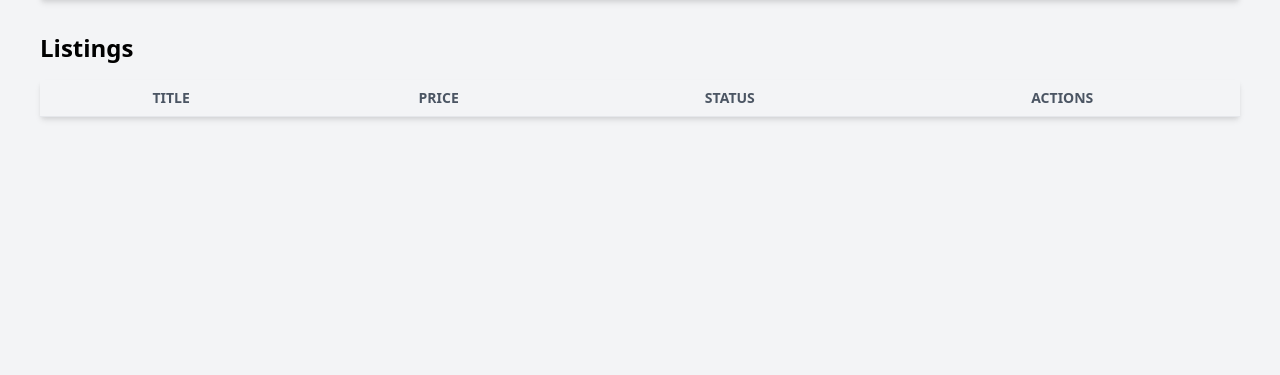
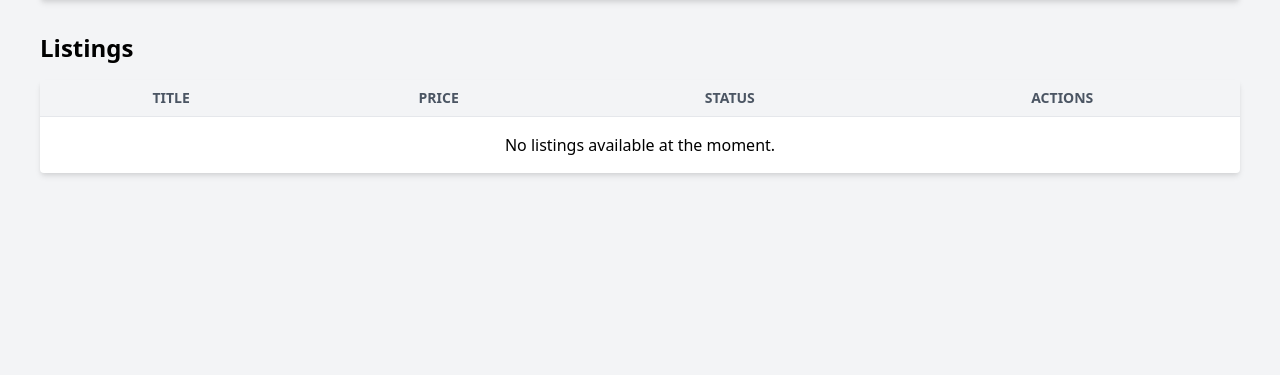
Before and after one commit to johnmilanoski/repl_resellitems, a Flask app: template templates/admin/panel.html in a window 1280 px wide. Shown: the part 347-722 px from the top of the page. Run offline with Flask 3, Linux system fonts and the light colour scheme; the template is opened without the code that fills it: values that come from a table or form of the project are taken from there, others are empty; the visitor is signed in with stand-in values (Sample User, id 1).

Commit message:
Agent query: Please check the admin panel and confirm if you see the message 'No listings available at the moment.' when there are no listings.

```diff
--- a/templates/admin/panel.html
+++ b/templates/admin/panel.html
@@ -86,6 +86,11 @@
                     </td>
                 </tr>
                 {% endfor %}
+                {% if not listings.items %}
+                <tr>
+                    <td colspan='4' class='text-center py-4'>No listings available at the moment.</td>
+                </tr>
+                {% endif %}
             </tbody>
         </table>
         {% if listings.pages > 1 %}
```
Also changed, not shown: image.png.
